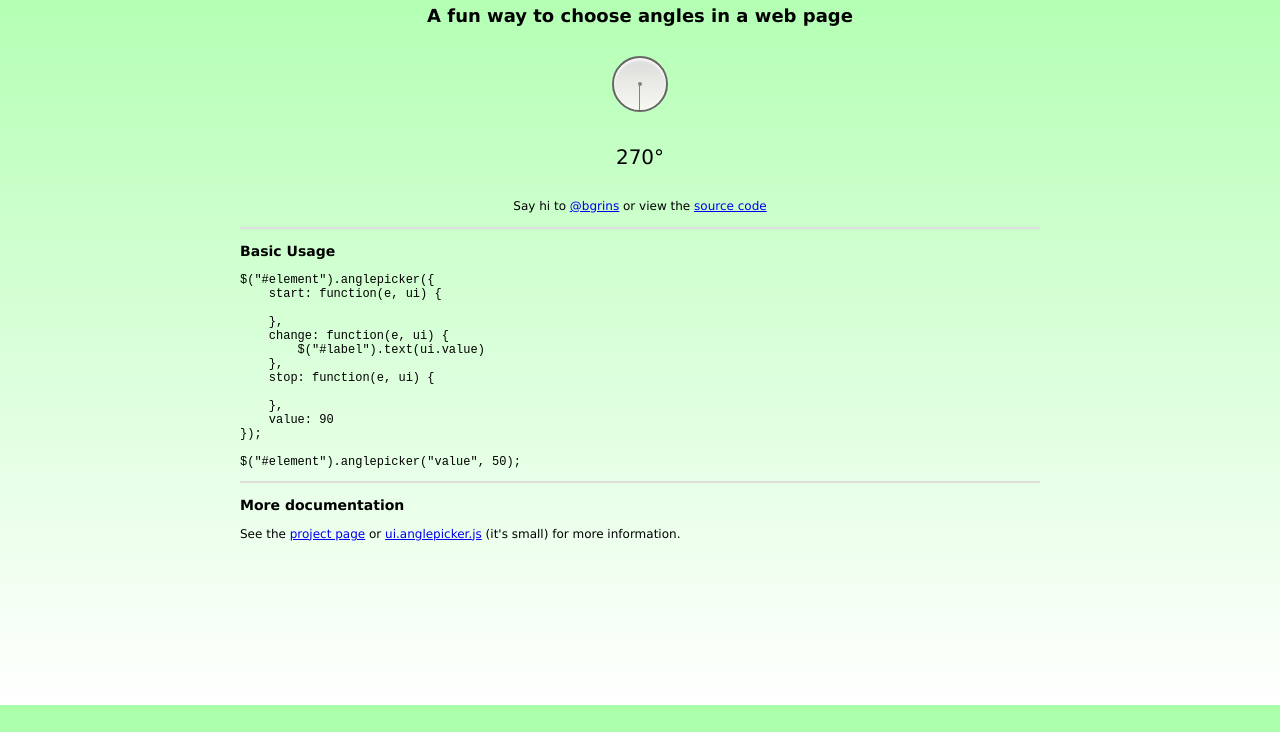
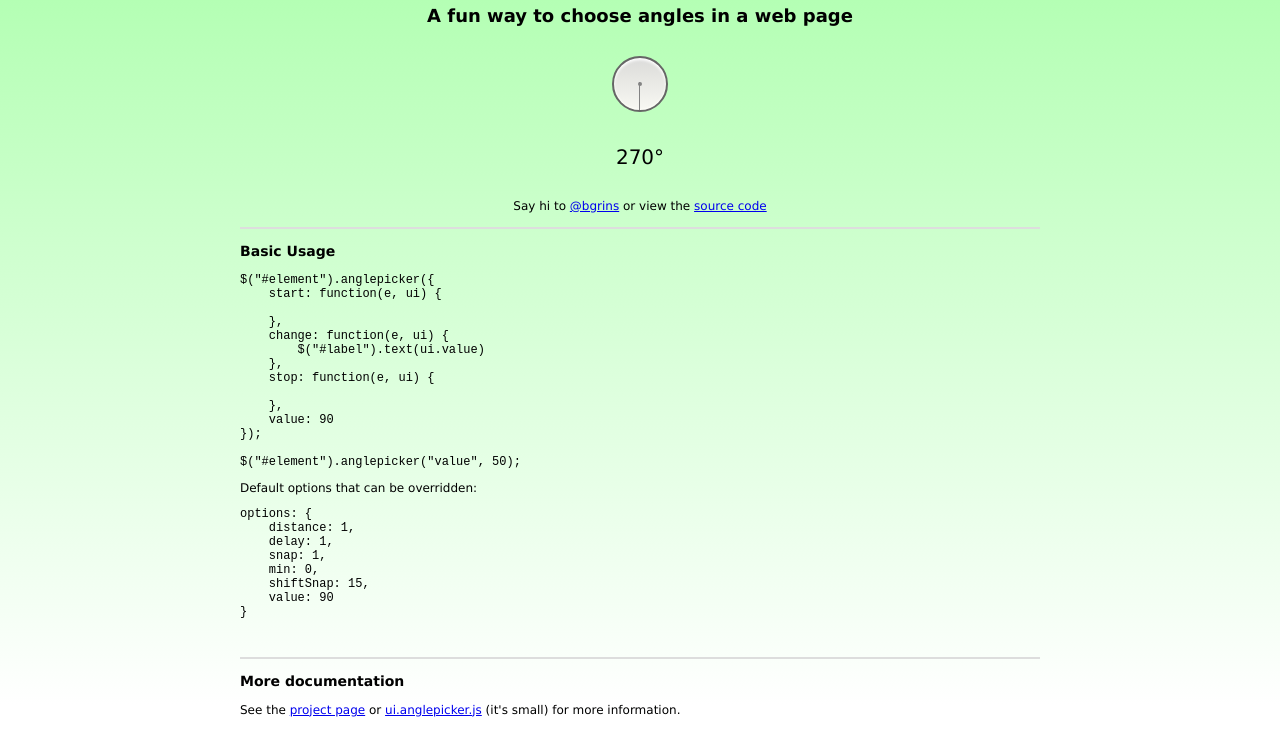
Before and after one commit to bgrins/ui.anglepicker, a plain HTML site: page index.html in a window 1280 px wide. Shown: the part 95-827 px from the top of the page. Drawn offline with nearby package versions, Linux system fonts and the light colour scheme.

Commit message:
doc updates

```diff
--- a/index.html
+++ b/index.html
@@ -14,6 +14,8 @@
         body {
             font-family: "Lucida Sans", "Lucida Grande", sans-serif;
             font-size: 12px;
+            background: white;
+            background-repeat: no-repeat no-repeat;
         }
 
         body, html {
@@ -62,8 +64,8 @@
             $("#log").html(deg + '&deg;');
         }
         function printGradient(deg) {
-            $("html").css("background-image", "-webkit-linear-gradient("+deg+"deg, #afa, #fff)");
-            $("html").css("background-image", "linear-gradient("+(deg - 90)+"deg, #afa, #fff)");
+            $("body").css("background-image", "-webkit-linear-gradient("+deg+"deg, #afa, #fff)");
+            $("body").css("background-image", "linear-gradient("+(deg - 90)+"deg, #afa, #fff)");
         }
 
         $(function() {
@@ -119,6 +121,21 @@ $("#element").anglepicker({
 
 $("#element").anglepicker("value", 50);
 </pre>
+
+<p>
+Default options that can be overridden:
+</p>
+
+<pre>
+options: {
+    distance: 1,
+    delay: 1,
+    snap: 1,
+    min: 0,
+    shiftSnap: 15,
+    value: 90
+}
+<pre>
         </div>
         <div class='left'>
             <h3>More documentation</h3>
```
